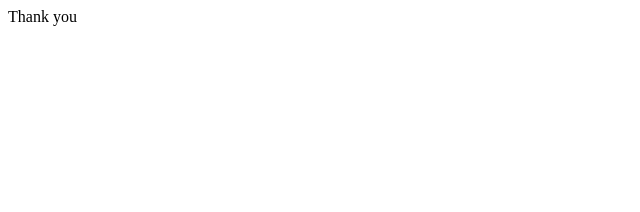
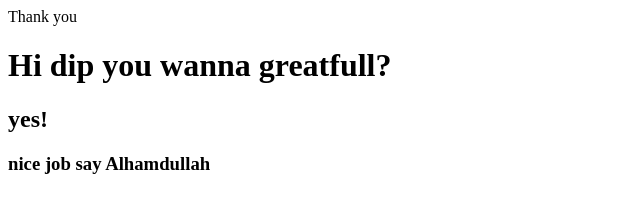
Before and after one commit to nazmuldeep/my-second-repo, a plain HTML site: page index.html in a window 1280 px wide. Shown: the whole page, without its empty margins (0-640 px from the left). Drawn offline with Linux system fonts and the light colour scheme.

Commit message:
added header

```diff
--- a/index.html
+++ b/index.html
@@ -8,5 +8,8 @@
 </head>
 <body>
     Thank you
+    <h1>Hi dip you wanna greatfull?</h1>
+    <h2> yes! </h2>
+    <h3>nice job say Alhamdullah </h3>
 </body>
 </html>
```
